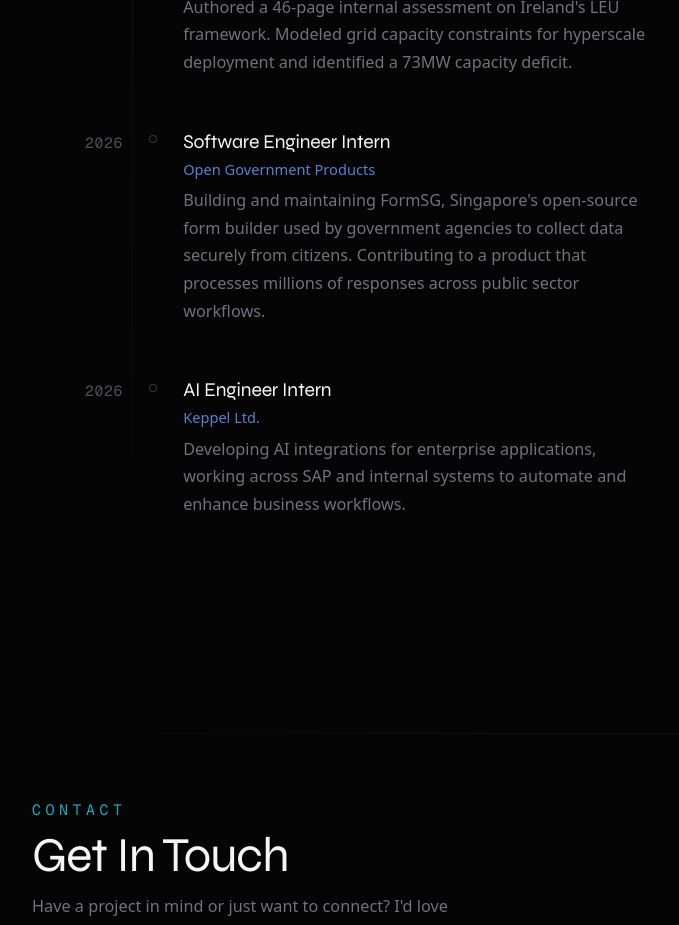
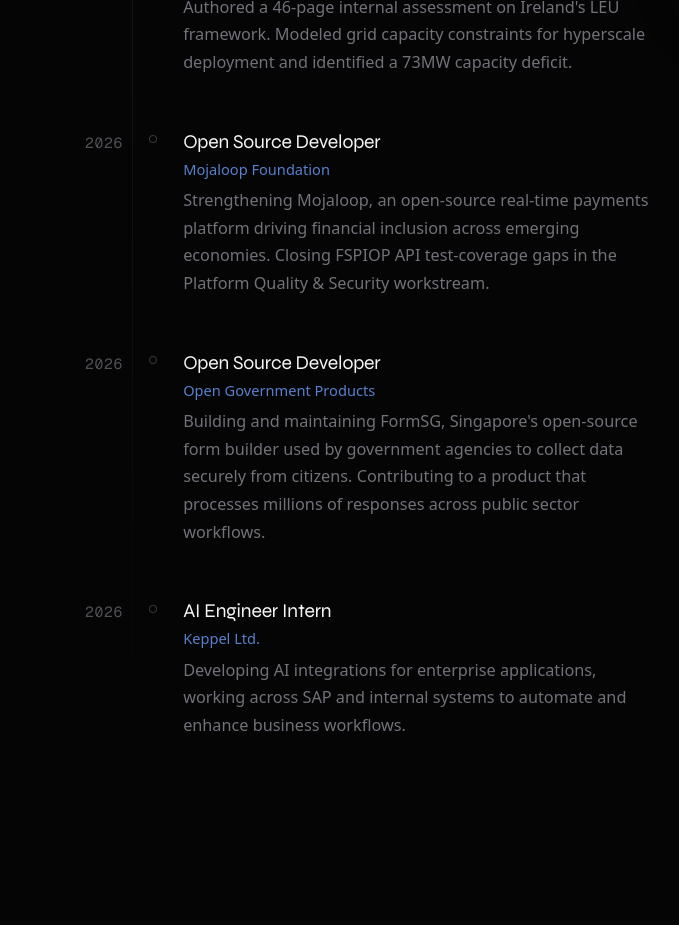
Before and after one commit to kimyungju/portfolio, a Next.js app: page / in a window 1280 px wide. Shown: the part 5500-6425 px from the top of the page, without its empty margins (23-702 px from the left). Built offline with nearby package versions, Linux system fonts and the light colour scheme.

Commit message:
add Mojaloop open source developer role to experience timeline

```diff
--- a/src/data/experience.ts
+++ b/src/data/experience.ts
@@ -56,7 +56,14 @@
   },
   {
     year: "2026",
-    title: "Software Engineer Intern",
+    title: "Open Source Developer",
+    organization: "Mojaloop Foundation",
+    description:
+      "Strengthening Mojaloop, an open-source real-time payments platform driving financial inclusion across emerging economies. Closing FSPIOP API test-coverage gaps in the Platform Quality & Security workstream.",
+  },
+  {
+    year: "2026",
+    title: "Open Source Developer",
     organization: "Open Government Products",
     description:
       "Building and maintaining FormSG, Singapore's open-source form builder used by government agencies to collect data securely from citizens. Contributing to a product that processes millions of responses across public sector workflows.",
```
